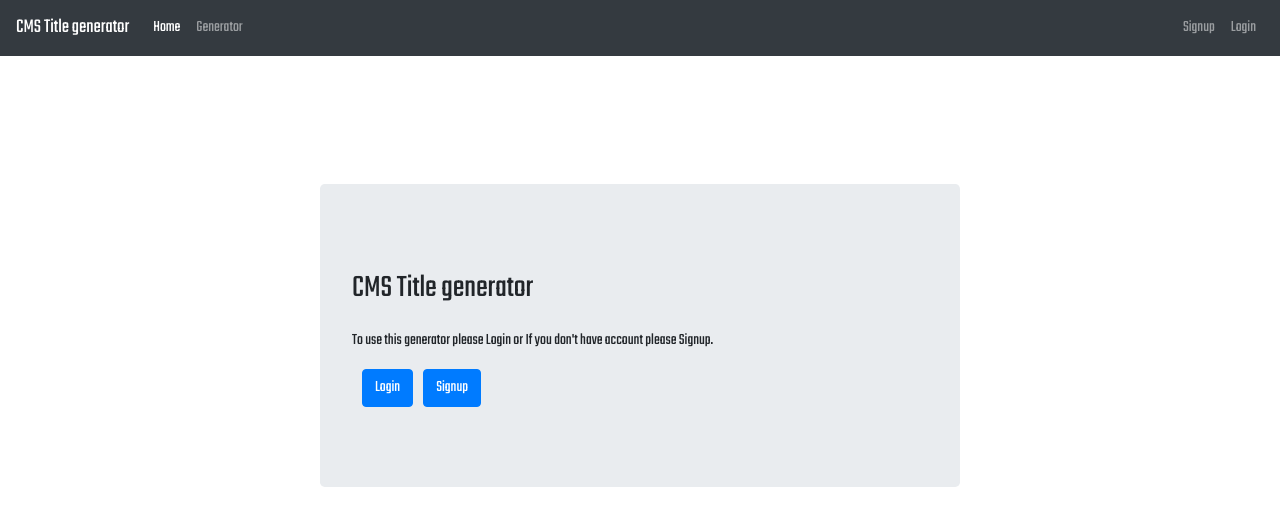
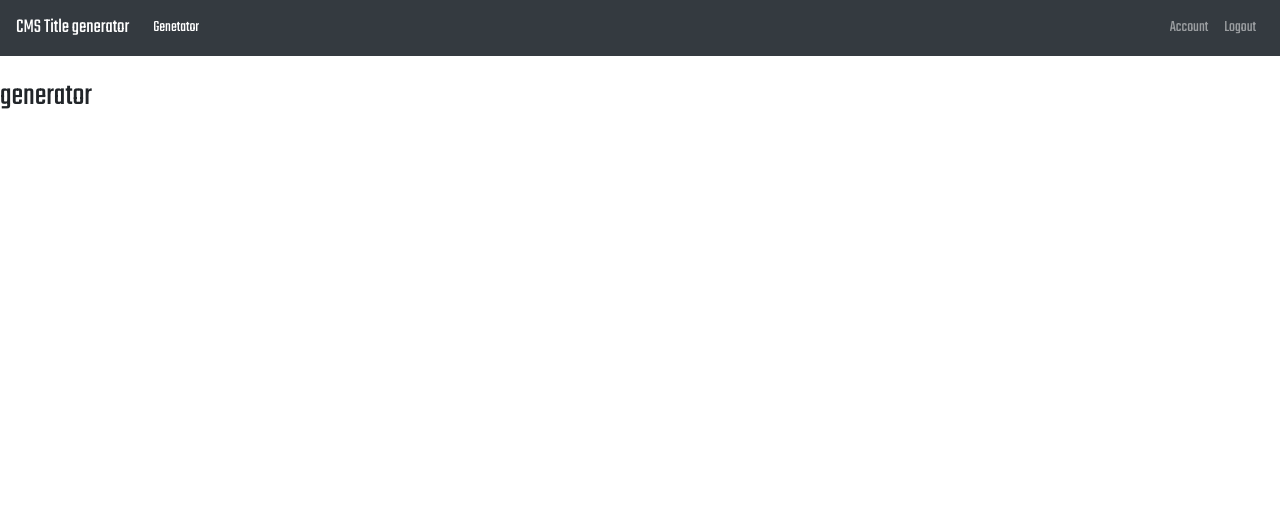
Before and after one commit to DevWichrowski/CMS-title-generator, a React (Create React App) app: page / in a window 1280 px wide. Shown: the top 526 px of the page. Built offline with nearby package versions, Linux system fonts and the light colour scheme.

Commit message:
Changed routing for /

```diff
--- a/src/components/Dashboard/TitleGenerator/TitleGenerator.js
+++ b/src/components/Dashboard/TitleGenerator/TitleGenerator.js
@@ -1,9 +1,19 @@
-import React from 'react'
+import React, { Component } from 'react'
+import { connect } from 'react-redux';
+import { getLoginStatus } from '../../../store/selectors/users.selectors';
 
-export default function TitleGenerator() {
-  return (
-    <div>
-      <h1>TitleGenerator</h1>
-    </div>
-  )
+class TitleGenerator extends Component {
+  render() {
+    return (
+      <div>
+        <h1>generator</h1>
+      </div>
+    )
+  }
 }
+
+const mapStateToProps = (state) => ({
+	loggedIn: getLoginStatus(state)
+});
+
+export default connect(mapStateToProps, null)(TitleGenerator)
--- a/src/components/Menu/GuestMenu/GuestMenu.js
+++ b/src/components/Menu/GuestMenu/GuestMenu.js
@@ -16,10 +16,6 @@ export default function GuestMenu() {
 							<NavLink to="/" className="nav-link">
 								Home
 							</NavLink>
-
-							<NavLink to="/generator" className="nav-link" disabled>
-								Generator
-							</NavLink>
 						</Nav>
 						<Nav>
 							<NavLink className="nav-link" to="/signup">
--- a/src/components/Menu/LoggedInMenu/LoggedInMenu.js
+++ b/src/components/Menu/LoggedInMenu/LoggedInMenu.js
@@ -13,11 +13,7 @@ export default function LoggedInMenu() {
 				<Navbar.Collapse id="responsive-navbar-nav">
 					<Nav className="mr-auto">
 						<NavLink to="/" className="nav-link">
-							Home
-						</NavLink>
-
-						<NavLink to="/generator" className="nav-link">
-							Generator
+							Genetator
 						</NavLink>
 					</Nav>
 					<Nav>
--- a/src/store/reducers/usersReducer.js
+++ b/src/store/reducers/usersReducer.js
@@ -1,7 +1,7 @@
 import * as UserActions from '../actions/usersActions';
 
 const initialState = {
-	userLoggedIn: false,
+	userLoggedIn: true,
 };
 
 export function usersReducer(state = initialState, action) {
```
